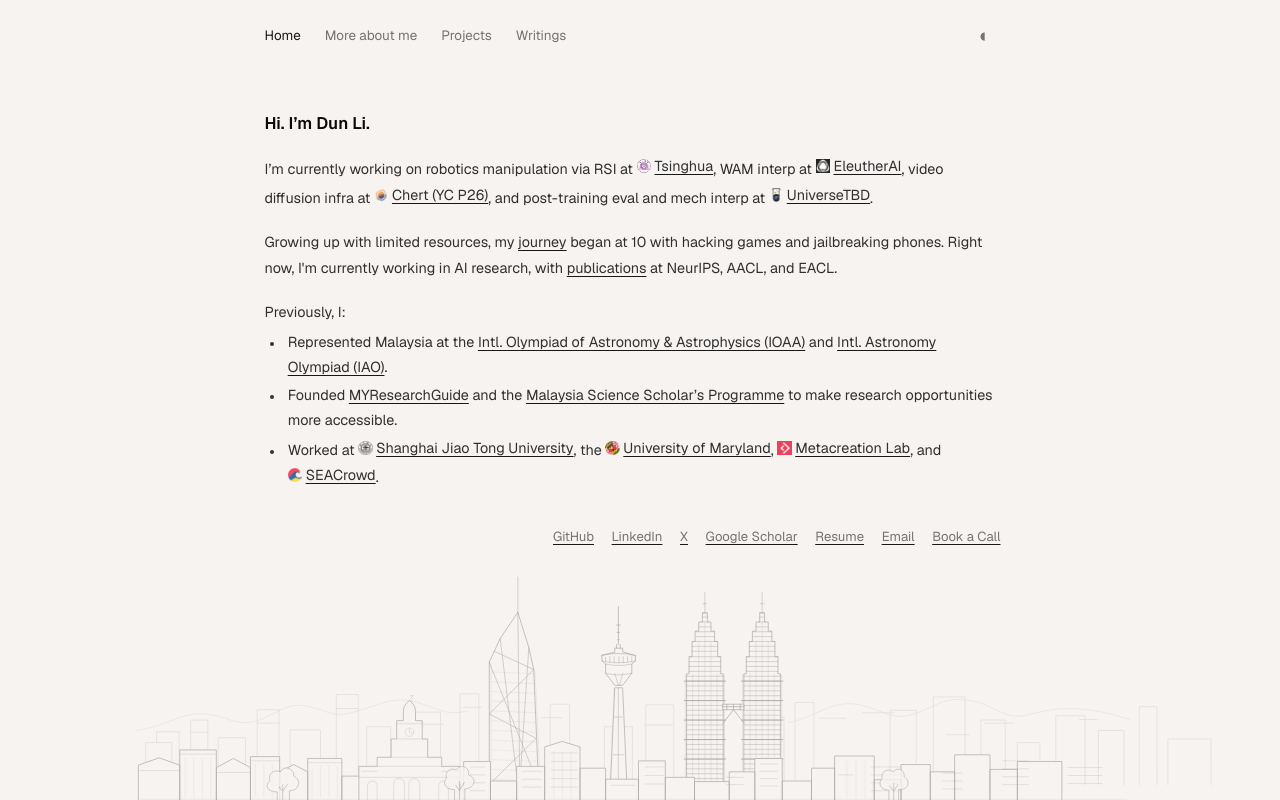
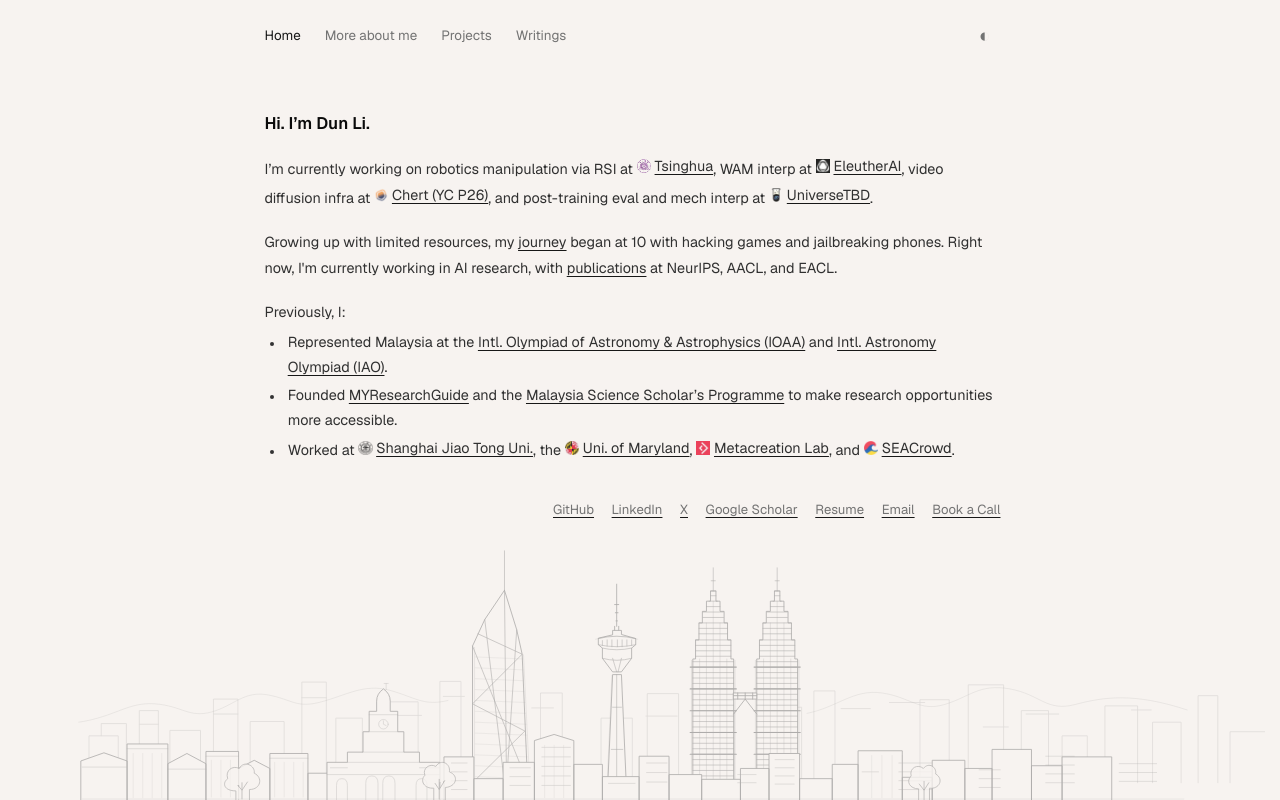
Before and after one commit to Ehdunhackme/ehdunhackme.github.io, a Next.js app: page / in a window 1280 px wide. Built offline with nearby package versions, Linux system fonts and the light colour scheme.

Commit message:
Abbreviate university names in homepage introduction

```diff
--- a/src/content/home.tsx
+++ b/src/content/home.tsx
@@ -152,7 +152,7 @@ export function HomeContent() {
                   width={16}
                   height={16}
                 />
-                {"Shanghai Jiao Tong University"}
+                {"Shanghai Jiao Tong Uni."}
               </a>
               {", the "}
               <a
@@ -169,7 +169,7 @@ export function HomeContent() {
                   width={16}
                   height={16}
                 />
-                {"University of Maryland"}
+                {"Uni. of Maryland"}
               </a>
               {", "}
               <a
```
